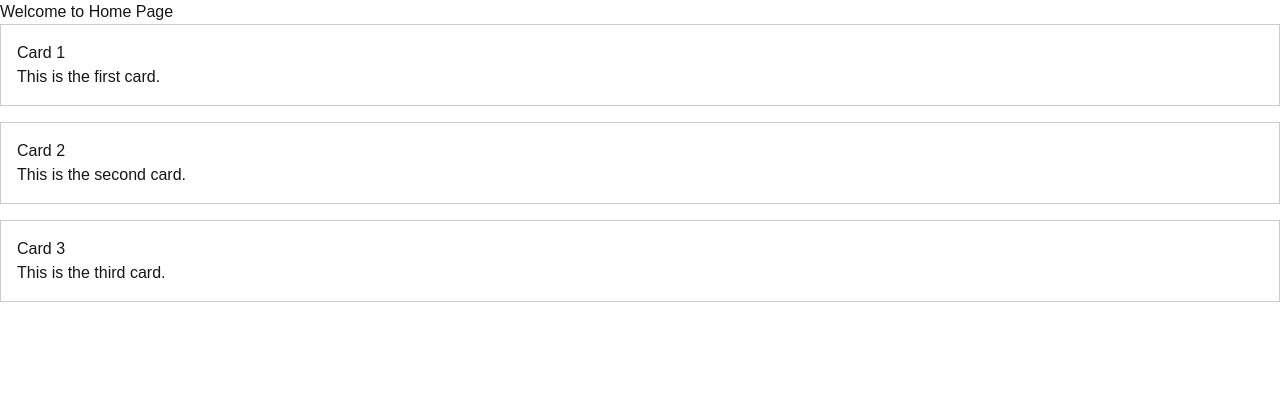
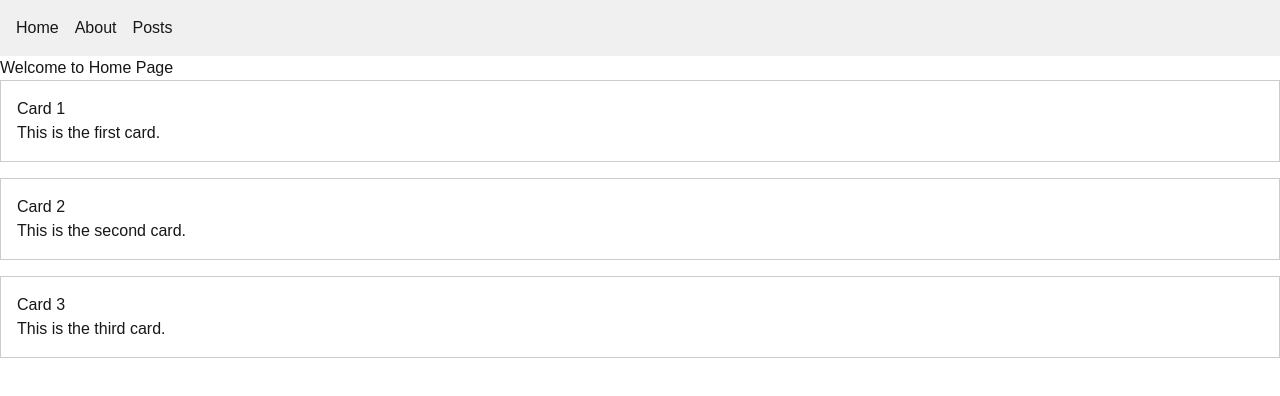
Before and after one commit to CodamsJr/alx-project-0x02-setup, a Next.js app in the folder alx-project-0x02/: page /home in a window 1280 px wide. Shown: the top 396 px of the page. Built offline with nearby package versions, Linux system fonts and the light colour scheme.

Commit message:
Update home.tsx

```diff
--- a/alx-project-0x02/pages/home.tsx
+++ b/alx-project-0x02/pages/home.tsx
@@ -1,11 +1,13 @@
 import React from 'react';
+import Header from '@/components/layout/Header';
 import Card from '@/components/common/Card';
+import { CardProps } from '@/interfaces';
 
 const HomePage: React.FC = () => {
   return (
     <div>
+      <Header />
       <h1>Welcome to Home Page</h1>
-
       <Card title="Card 1" content="This is the first card." />
       <Card title="Card 2" content="This is the second card." />
       <Card title="Card 3" content="This is the third card." />
```
